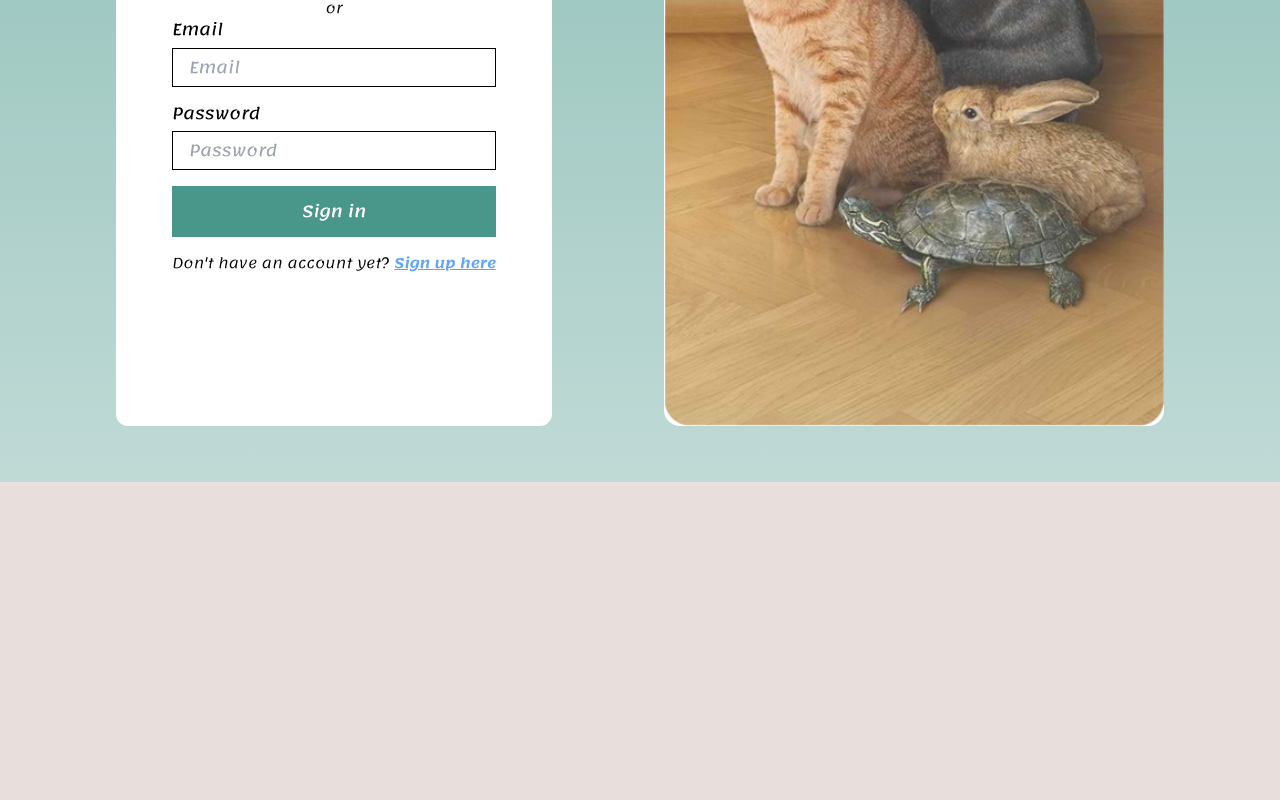
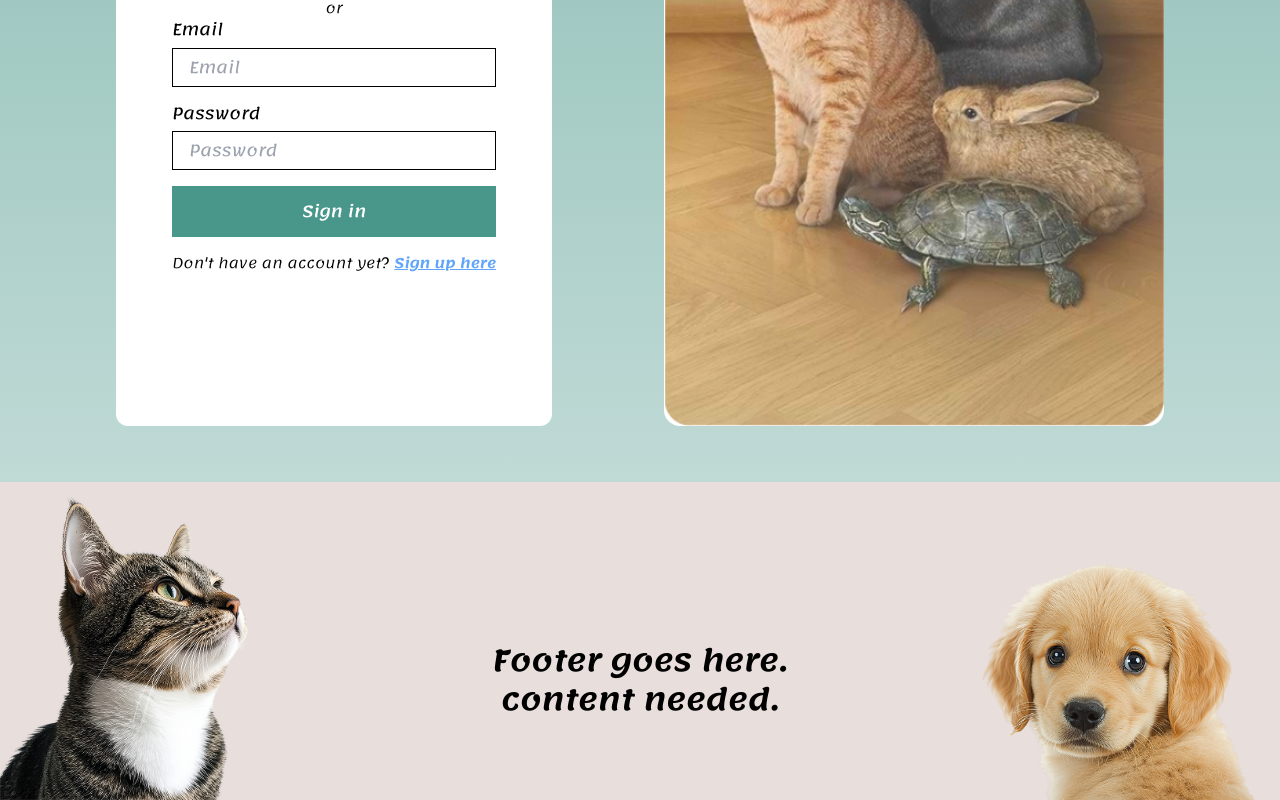
Before and after one commit to ScreedVA/PETSIONALITY, a React (Vite) app in the folder frontend/: page /login in a window 1280 px wide. Shown: the part 551-1351 px from the top of the page. Before the commit the page ends 1033 px from the top, so only its background shows below. Built offline with nearby package versions, Linux system fonts and the light colour scheme.

Commit message:
footer added to app js

```diff
--- a/frontend/src/App.jsx
+++ b/frontend/src/App.jsx
@@ -19,7 +19,7 @@ import AboutUs from "./pages/AboutUs";
 
 import SingleTrainer from "./pages/SingleTrainer";
 import Matchmaking from "./pages/Matchmaking";
-
+import Footer from "./components/Footer";
 
 function App() {
   return (
@@ -59,6 +59,7 @@ function App() {
           <Route path="/register" exact element={<Register />} />
           <Route path="/login" exact element={<Login />} />
         </Routes>
+        <Footer />
       </Router>
     </NavbarProvider>
   );
--- a/frontend/src/components/Footer.jsx
+++ b/frontend/src/components/Footer.jsx
@@ -4,14 +4,14 @@ import Img2 from "../assets/images/pets/10.png";
 
 const Footer = () => {
   return (
-    <section className="relative text-center py-10">
-      <img className="absolute bottom-0 left-0" src={Img1} alt="" />
-      <img className="absolute bottom-0 right-0" src={Img1} alt="" />
+    <section className="relative text-center pt-40 pb-20">
+      <img className="absolute bottom-0 left-0 max-w-xs" src={Img1} alt="" />
+      <img className="absolute bottom-0 right-0 max-w-sm" src={Img2} alt="" />
 
-      <h2>
+      <h3>
         Footer goes here. <br />
         content needed.
-      </h2>
+      </h3>
     </section>
   );
 };
```
